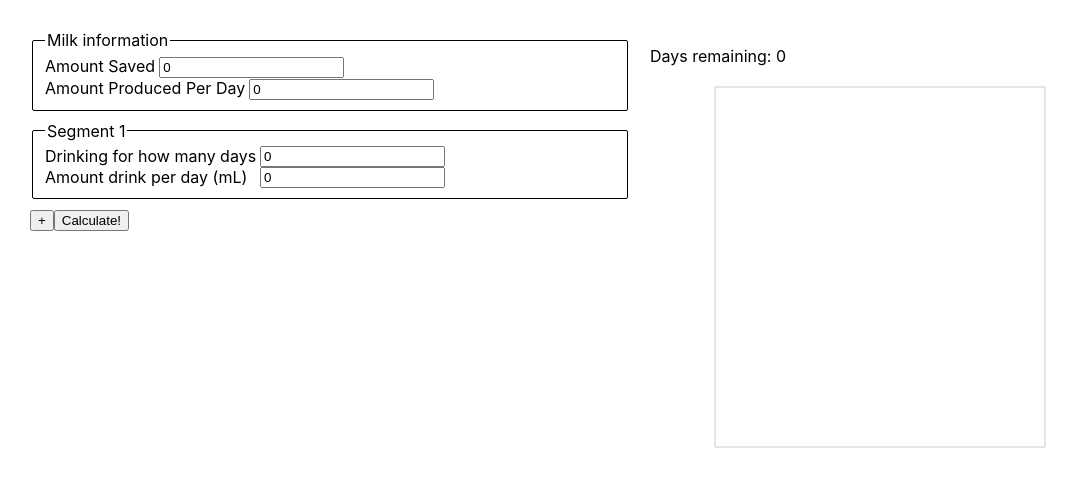
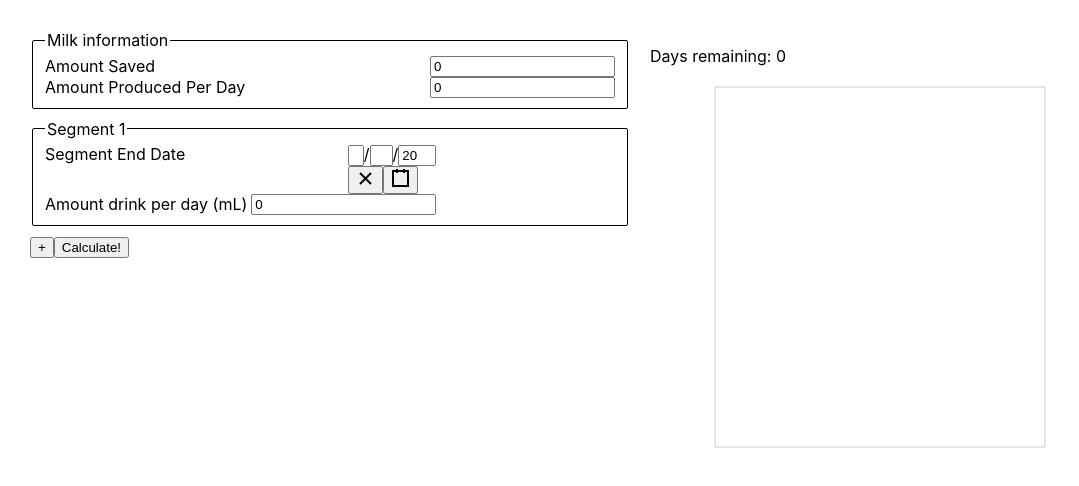
Before and after one commit to aturkewi/milk-calculator, a React (Create React App) app: page / in a window 1280 px wide. Shown: the top 486 px of the page, without its empty margins (0-1079 px from the left). Built offline with nearby package versions, Linux system fonts and the light colour scheme.

Commit message:
first pass

```diff
--- a/package.json
+++ b/package.json
@@ -7,6 +7,7 @@
     "@testing-library/react": "^13.1.1",
     "@testing-library/user-event": "^13.5.0",
     "react": "^18.0.0",
+    "react-date-picker": "^8.4.0",
     "react-dom": "^18.0.0",
     "react-scripts": "5.0.1",
     "recharts": "^2.1.9",
--- a/src/components/input.css
+++ b/src/components/input.css
@@ -16,6 +16,11 @@
   padding-right: 4px;
 }
 
+.input-container {
+  display: flex;
+  justify-content: space-between;
+}
+
 .form-group {
   border: 1px solid;
   border-radius: 2px;
--- a/src/components/inputs.jsx
+++ b/src/components/inputs.jsx
@@ -6,7 +6,7 @@ import Results from './results'
 import './input.css'
 
 const defaultSegment = {
-  numberOfDaysDrinking: 0,
+  segmentEndDate: new Date(),
   amountDrinkPerDay: 0
 }
 
@@ -23,7 +23,16 @@ const Inputs = () => {
   }
 
   const callDayCalculator = () => {
-    const {remainingDays, dataPoints} = calculateDays({amountProducedPerDay, amountAlreadySaved, segments})
+    let startDate = new Date()
+    startDate.setHours(0, 0, 0, 0)
+    const segmentsWithDays = segments.reduce((total, {segmentEndDate, amountDrinkPerDay}) => {
+      const numberOfDaysDrinking = (segmentEndDate - startDate) / (1000*60*60*24)
+      startDate = segmentEndDate
+      return [...total, {amountDrinkPerDay, numberOfDaysDrinking}]
+    }, [])
+    console.log(segmentsWithDays)
+
+    const {remainingDays, dataPoints} = calculateDays({amountProducedPerDay, amountAlreadySaved, segments: segmentsWithDays})
     setRemainingDays(remainingDays)
     setDataPoints(dataPoints)
   }
@@ -49,7 +58,7 @@ const Inputs = () => {
       <div className='left-panel'>
         <fieldset className='form-group'>
           <legend>Milk information</legend>
-          <div>
+          <div className='input-container'>
             <label className='input-label' htmlFor='amount-already-saved'>Amount Saved</label>
             <input
               type="number"
@@ -58,7 +67,7 @@ const Inputs = () => {
               onChange={(e) => handleChange(e, setAmountAlreadySaved)}
             />
           </div>
-          <div>
+          <div className='input-container'>
             <label className='input-label' htmlFor='amount-produced-per-day'>Amount Produced Per Day</label>
             <input
               type='number'
--- a/src/components/segment.css
+++ b/src/components/segment.css
@@ -3,7 +3,7 @@
   justify-content: space-between
 }
 
-.input-container {
+/* .input-container {
   display: flex;
   justify-content: space-between;
-}
+} */
--- a/src/components/segment.jsx
+++ b/src/components/segment.jsx
@@ -1,11 +1,18 @@
+import DatePicker from 'react-date-picker'
+
 import './segment.css'
 
 const Segment = ({index, segment, setSegment, removeSegment}) => {
-  const {numberOfDaysDrinking, amountDrinkPerDay} = segment
+  const {segmentEndDate, amountDrinkPerDay} = segment
 
   const handleChange = (event, key) => {
     const value = event.target.value
-    setSegment({...segment, [key]: parseInt(value)})
+    setSegment({...segment, amountDrinkPerDay: parseInt(value)})
+  }
+
+  const handleDateChange = (date) => {
+    console.log('date', date)
+    setSegment({...segment, segmentEndDate: date})
   }
 
   return (
@@ -14,12 +21,11 @@ const Segment = ({index, segment, setSegment, removeSegment}) => {
       <div className='segment'>
         <div>
           <div className='input-container'>
-            <label className='input-label' htmlFor='number-of-days-drinking'>Drinking for how many days</label>
-            <input
-              type='number'
-              name='number-of-days-drinking'
-              value={numberOfDaysDrinking}
-              onChange={(e) => handleChange(e, 'numberOfDaysDrinking')}
+            <label className='input-label' htmlFor='segment-end-date'>Segment End Date</label>
+            <DatePicker
+              onChange={handleDateChange}
+              value={segmentEndDate}
+              name='segment-end-date'
             />
           </div>
           <div className='input-container'>
@@ -33,7 +39,7 @@ const Segment = ({index, segment, setSegment, removeSegment}) => {
           </div>
         </div>
         {index > 0 &&
-          <button onClick={removeSegment}>−</button>
+          <button onClick={removeSegment}>-</button>
         }
       </div>
     </fieldset>
```
Also changed, not shown: 1 other file (tests, documents, lock files or other folders).
